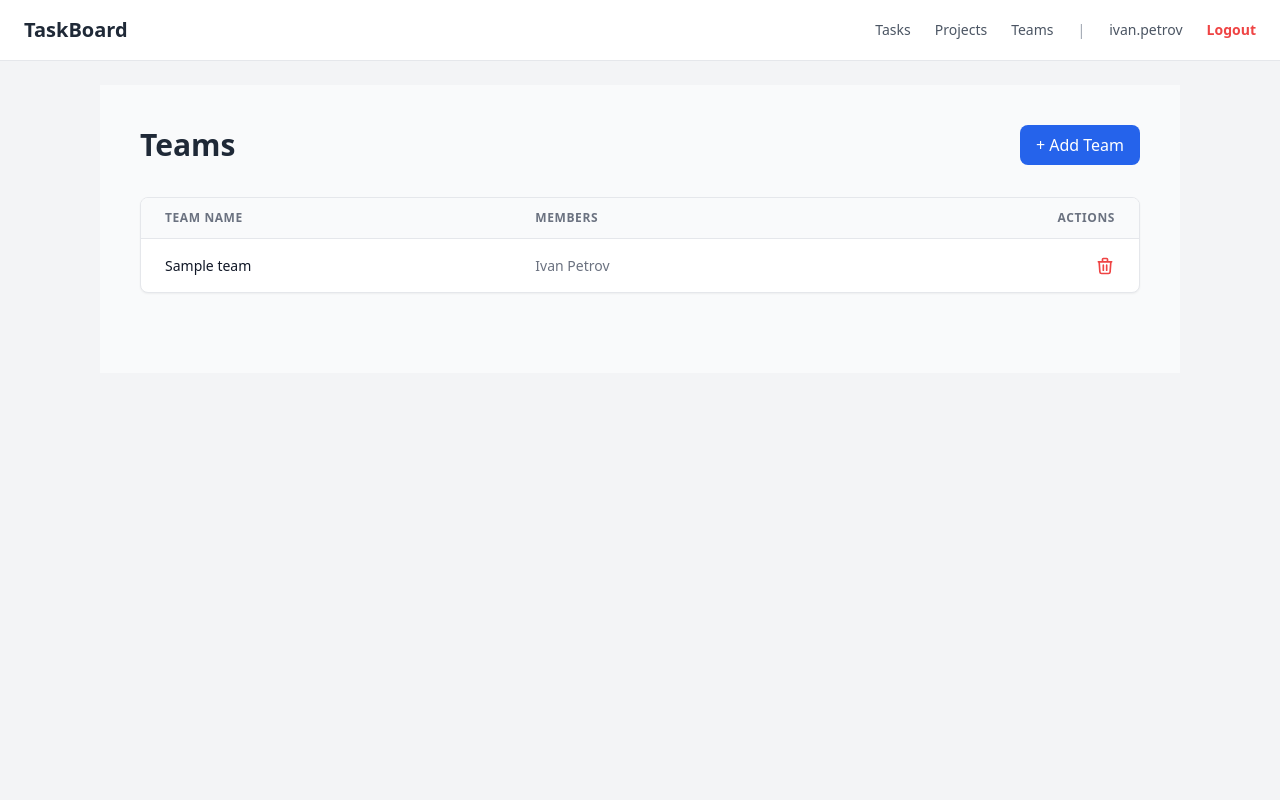
After one commit to CookieTanuki/visual-work-management, a Django app: page /teams/ in a window 1280 px wide. The commit adds this page. Run offline with Django 5.2, Linux system fonts and the light colour scheme; a user stored in the database is signed in; data comes from the database, SQL or seed files in the repository; tables that the repository leaves empty hold one stand-in row (values such as "Sample post"); parts of the project's set-up code (start-up, migrations or seed data) failed here and were passed over; some libraries are stand-ins or nearby versions.

Commit message:
create teams endpoint and crud logic

```diff
--- a/core/models.py
+++ b/core/models.py
@@ -48,6 +48,9 @@ class Project(models.Model):
     team = models.ForeignKey(Team, on_delete=models.CASCADE, related_name="projects")
     created_at = models.DateTimeField(auto_now_add=True)
 
+    def __str__(self):
+        return self.name
+
 
 class Task(models.Model):
     class Status(models.TextChoices):
--- a/core/urls.py
+++ b/core/urls.py
@@ -10,6 +10,11 @@ urlpatterns = [
     path("projects/", views.ProjectListView.as_view(), name="project-list"),
     path("projects/create/", views.create_project, name="project-create-form"),
     path("projects/<int:project_id>/delete/", views.delete_project, name="delete-project"),
+
+    path("teams/", views.TeamListView.as_view(), name="team-list"),
+    path("teams/create/", views.create_team, name="team-create-form"),
+    path("teams/<int:team_id>/delete/", views.delete_team, name="delete-team"),
+
 
     path(
         "tasks/<int:pk>/status/",
--- a/core/views.py
+++ b/core/views.py
@@ -9,7 +9,7 @@ from django.contrib.auth.decorators import login_required
 from django.contrib.auth import login
 
 from core.forms import TaskForm, WorkerCreationForm
-from core.models import Task, Project
+from core.models import Task, Project, Team
 
 
 def register_view(request):
@@ -160,3 +160,34 @@ def delete_project(request, project_id):
     project = get_object_or_404(Project, id=project_id)
     project.delete()
     return HttpResponse("")
+
+
+class TeamListView(LoginRequiredMixin, ListView):
+    model = Team
+    template_name = "teams/teams.html"
+    context_object_name = "teams"
+
+    def get_queryset(self):
+        return Team.objects.prefetch_related("members").all()
+
+
+@login_required
+def create_team(request):
+    from core.forms import TeamForm
+    if request.method == "POST":
+        form = TeamForm(request.POST)
+        if form.is_valid():
+            team = form.save()
+            return render(request, "teams/partials/team_row.html", {"team": team})
+    else:
+        form = TeamForm()
+
+    return render(request, "teams/partials/team_form_modal.html", {"form": form})
+
+
+@login_required
+@require_http_methods(["DELETE"])
+def delete_team(request, team_id):
+    team = get_object_or_404(Team, id=team_id)
+    team.delete()
+    return HttpResponse("")
--- a/templates/base.html
+++ b/templates/base.html
@@ -33,6 +33,9 @@
                 </a>
                 <a href="{% url 'core:project-list' %}" class="hover:text-gray-900">
                     Projects
+                </a>
+                <a href="{% url 'core:team-list' %}" class="hover:text-gray-900">
+                    Teams
                 </a>
 
                 {% if user.is_authenticated %}
--- a/templates/tasks/board.html
+++ b/templates/tasks/board.html
@@ -2,6 +2,7 @@
 
 {% block content %}
 <div class="p-10 bg-gray-50 max-w-[90%] mx-auto">
+    <div class="flex justify-between items-center mb-8">
         <h1 class="text-3xl font-bold mb-8 text-gray-800">Task Board</h1>
             <button
                 hx-get="{% url 'core:task-create-form' %}"
@@ -9,6 +10,7 @@
                 class="bg-blue-600 hover:bg-blue-700 text-white px-4 py-2 rounded-lg font-medium transition">
                 + Add Task
             </button>
+    </div>
     {% for column in board %}
     <div class="mb-10 shadow-sm rounded-lg overflow-hidden bg-white border border-gray-200">
         <div class="px-4 py-3 bg-gray-100 border-b border-gray-200 flex items-center justify-between">
--- /dev/null
+++ b/templates/teams/partials/team_row.html
@@ -0,0 +1,18 @@
+<tr id="team-{{ team.pk }}" class="hover:bg-gray-50 transition-colors">
+    <td class="px-6 py-4 whitespace-nowrap text-sm font-medium text-gray-900">
+        {{ team.name }}
+    </td>
+    <td class="px-6 py-4 whitespace-nowrap text-sm text-gray-500">
+        {{ team.members.all|join:", " }}
+    </td>
+    <td class="px-6 py-4 whitespace-nowrap text-right text-sm font-medium">
+        <button hx-delete="{% url 'core:delete-team' team.id %}" hx-target="#team-{{ team.pk }}" hx-swap="outerHTML"
+            hx-confirm="Are you sure you want to delete this team?"
+            class="text-red-500 hover:text-red-700 cursor-pointer">
+            <svg class="w-5 h-5 inline-block" fill="none" stroke="currentColor" viewBox="0 0 24 24">
+                <path stroke-linecap="round" stroke-linejoin="round" stroke-width="2"
+                    d="M19 7l-.867 12.142A2 2 0 0116.138 21H7.862a2 2 0 01-1.995-1.858L5 7m5 4v6m4-6v6m1-10V4a1 1 0 00-1-1h-4a1 1 0 00-1 1v3M4 7h16" />
+            </svg>
+        </button>
+    </td>
+</tr>
--- /dev/null
+++ b/templates/teams/teams.html
@@ -0,0 +1,39 @@
+{% extends "base.html" %}
+
+{% block content %}
+<div class="p-10 bg-gray-50 max-w-[90%] mx-auto">
+    <div class="flex justify-between items-center mb-8">
+        <h1 class="text-3xl font-bold text-gray-800">Teams</h1>
+        <button hx-get="{% url 'core:team-create-form' %}" hx-target="#modal-container"
+            class="bg-blue-600 hover:bg-blue-700 text-white px-4 py-2 rounded-lg font-medium transition">
+            + Add Team
+        </button>
+    </div>
+
+    <div class="mb-10 shadow-sm rounded-lg overflow-hidden bg-white border border-gray-200">
+        <div class="overflow-x-auto">
+            <table class="w-full text-left border-collapse">
+                <thead>
+                    <tr
+                        class="text-xs font-medium text-gray-500 uppercase tracking-wider bg-gray-50 border-b border-gray-200">
+                        <th class="px-6 py-3">Team Name</th>
+                        <th class="px-6 py-3">Members</th>
+                        <th class="px-6 py-3 text-right">Actions</th>
+                    </tr>
+                </thead>
+                <tbody id="teams-list" class="divide-y divide-gray-100">
+                    {% for team in teams %}
+                    {% include "teams/partials/team_row.html" %}
+                    {% empty %}
+                    <tr id="empty-row-teams">
+                        <td colspan="3" class="px-6 py-8 text-center text-gray-400 italic text-sm">
+                            No teams created yet.
+                        </td>
+                    </tr>
+                    {% endfor %}
+                </tbody>
+            </table>
+        </div>
+    </div>
+</div>
+{% endblock %}
```
Also changed, not shown: core/forms.py (+22 -7 lines), templates/teams/partials/team_form_modal.html (added, +71 -0 lines). Lines whose indentation alone changed are shown as unchanged.
